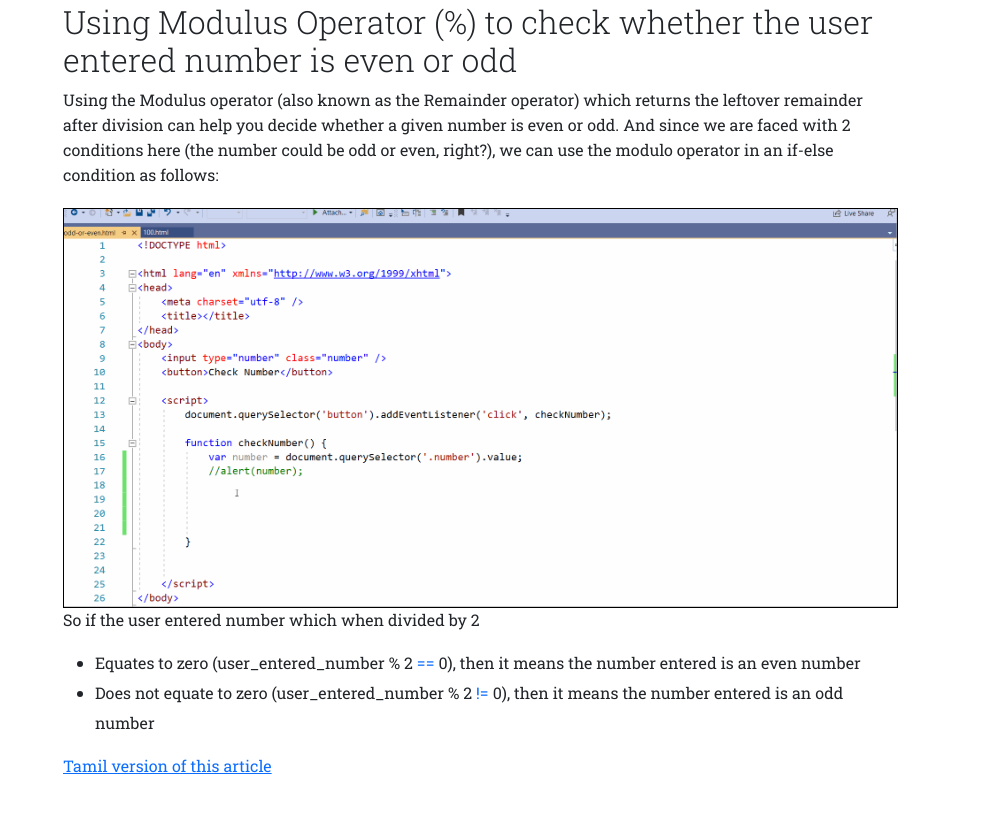
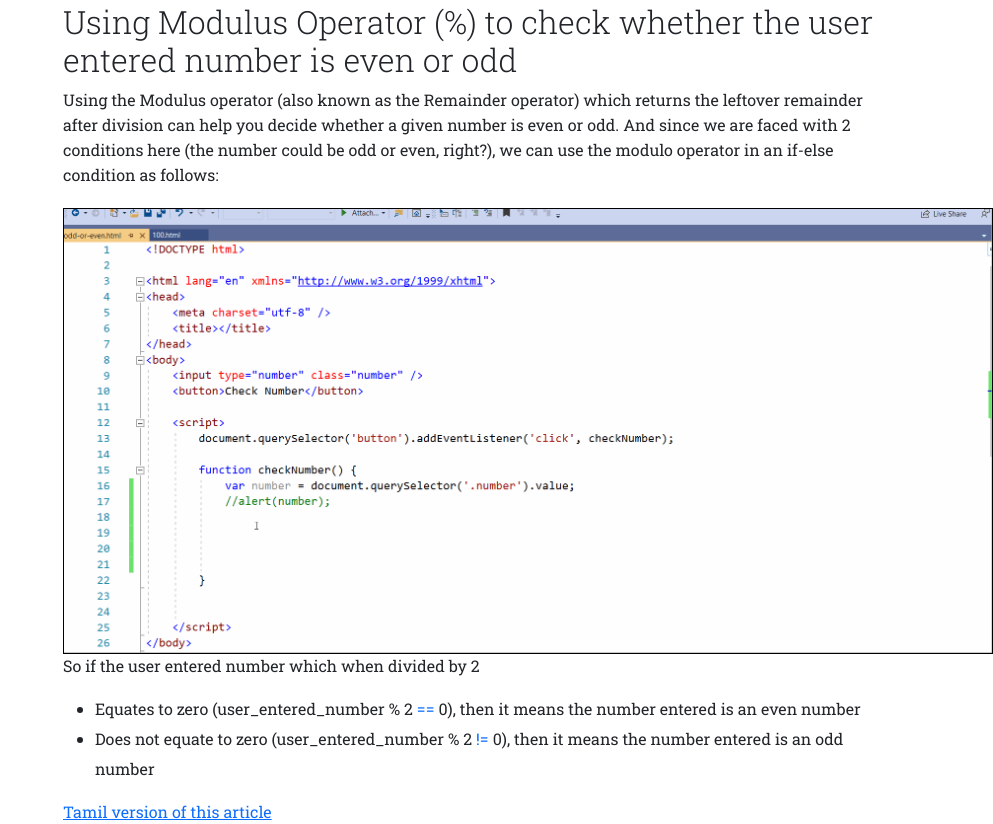
Before and after one commit to lazycoder2021/javascript_lessons, a plain HTML site: page index.html in a window 1280 px wide. Shown: the part 3599-4423 px from the top of the page, without its empty margins (287-1280 px from the left). Before the commit the page ends 4377 px from the top, so only its background shows below. Drawn offline with nearby package versions, Linux system fonts and the light colour scheme; a script that the page names is missing.

Commit message:
final style update

```diff
--- a/index.html
+++ b/index.html
@@ -269,7 +269,7 @@
 
         <h2 style="font-weight:100;">Using Modulus Operator (%) to check whether the user entered number is even or odd</h2>
         <p class="subheading">Using the Modulus operator (also known as the Remainder operator) which returns the leftover remainder after division can help you decide whether a given number is even or odd. And since we are faced with 2 conditions here (the number could be odd or even, right?), we can use the modulo operator in an if-else condition as follows:</p>
-        <img src="100-7.gif" height="400" style="margin-top:5px;" />
+        <img src="100-7.gif" height="400" style="margin-top:5px;" class="img-fluid"/>
         <p>So if the user entered number which when divided by 2</p>
         <ul class="numbered_list">
             <li>Equates to zero (user_entered_number % 2 <a href="#" style="text-decoration:none;">==</a> 0), then it means the number entered is an even number</li>
```
